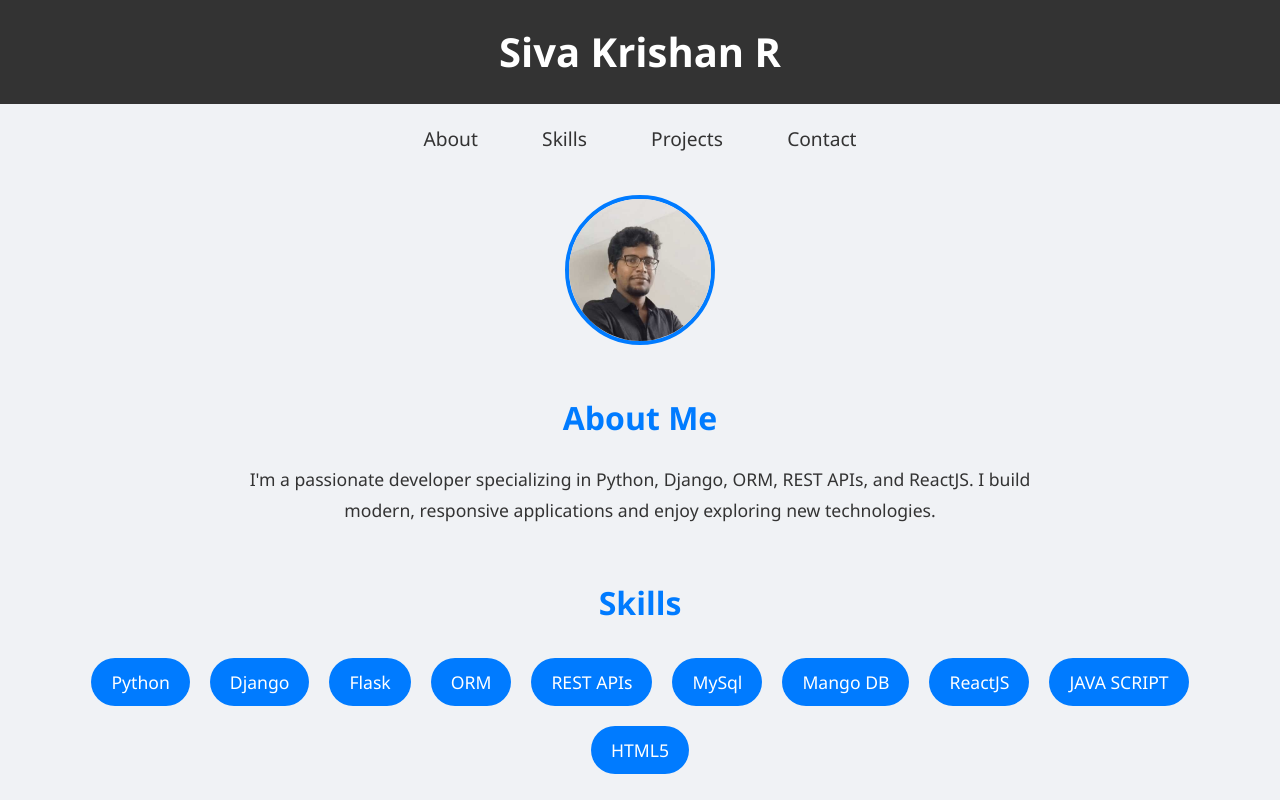
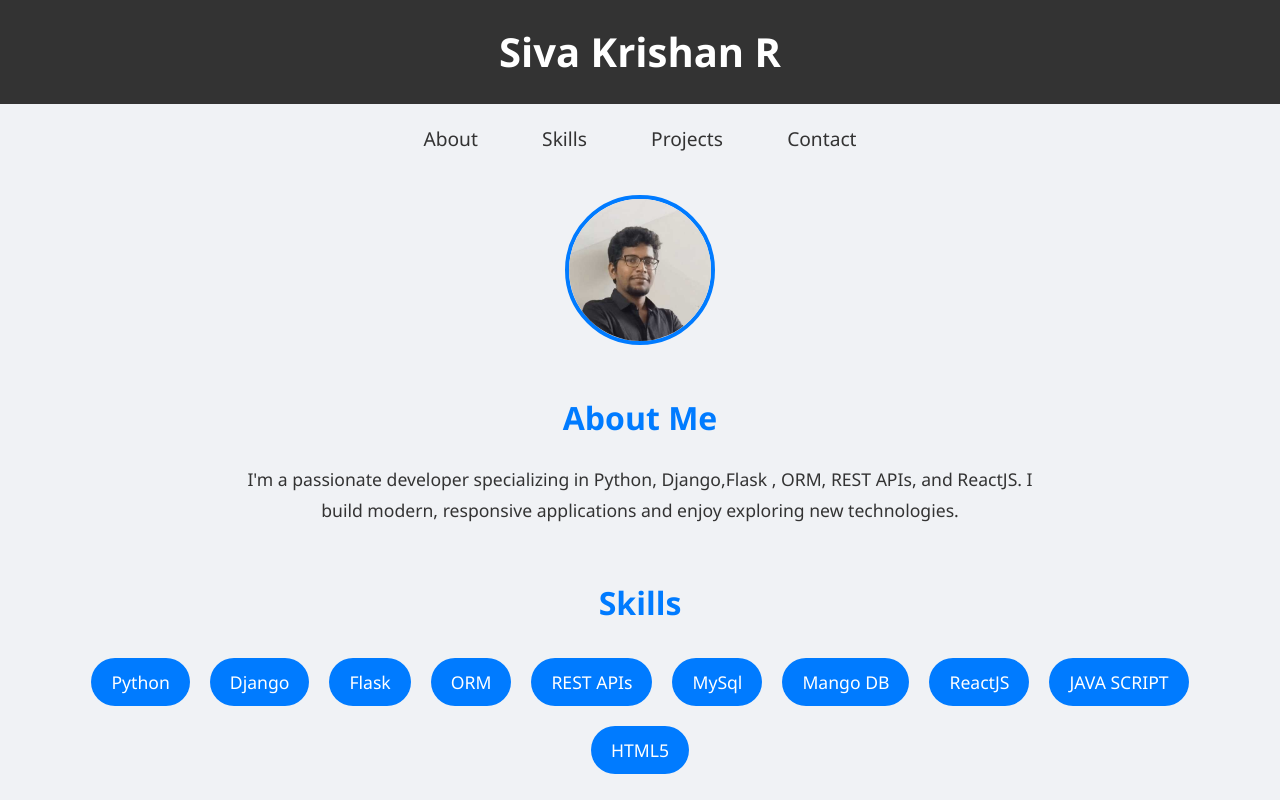
Before and after one commit to repani145/siva_portfolio, a plain HTML site: page index.html in a window 1280 px wide. Shown: the top 800 px of the page. Drawn offline with Linux system fonts and the light colour scheme.

Commit message:
just text added

```diff
--- a/index.html
+++ b/index.html
@@ -187,7 +187,7 @@
                 <img src="./profile_img (1).jpeg" alt="Profile Picture">
             </div>
             <h2>About Me</h2>
-            <p>I'm a passionate developer specializing in Python, Django, ORM, REST APIs, and ReactJS. I build modern, responsive applications and enjoy exploring new technologies.</p>
+            <p>I'm a passionate developer specializing in Python, Django,Flask , ORM, REST APIs, and ReactJS. I build modern, responsive applications and enjoy exploring new technologies.</p>
         </section>
 
         <section id="skills" class="section">
```
